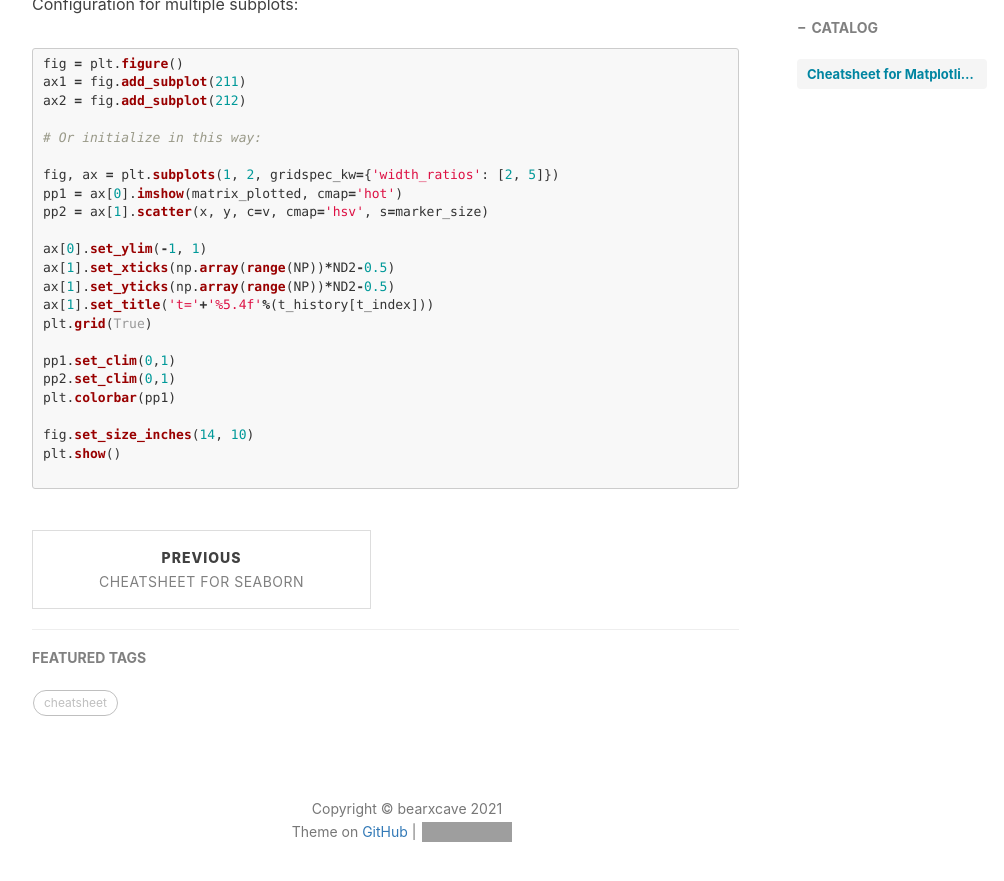
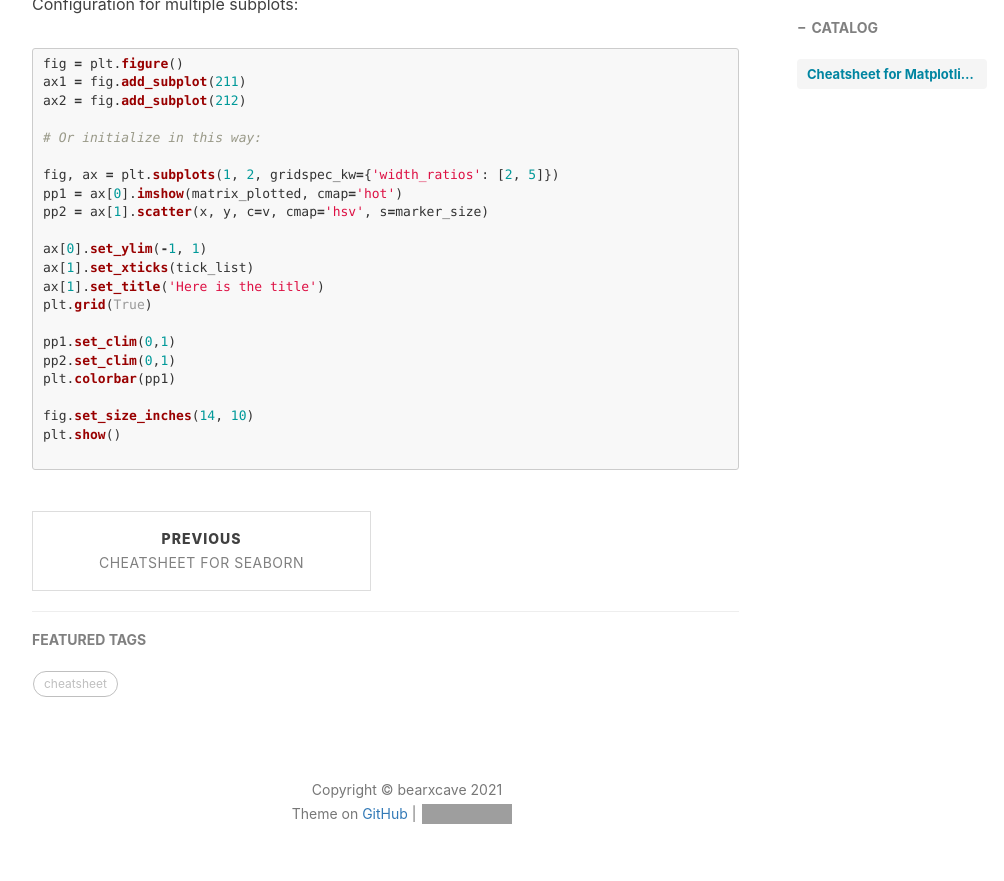
Before and after one commit to Bearxcave/Bearxcave.github.io, a Jekyll site: the page built from _posts/2021-03-01-cheatsheet-matplotlib.md, in a window 1280 px wide and 900 px high, scrolled down 888 px. Shown: the top 881 px of the window, without its empty margins (233-1237 px from the left). Built offline with Jekyll 4.4.1, drawn with Linux system fonts in a browser that asks for light colours; nearby versions of some CDN libraries; comment, search, counter and statistics services are not loaded; grey boxes are pictures that could not be loaded.

Commit message:
Update 2021-03-01-cheatsheet-matplotlib.md

```diff
--- a/_posts/2021-03-01-cheatsheet-matplotlib.md
+++ b/_posts/2021-03-01-cheatsheet-matplotlib.md
@@ -38,9 +38,8 @@ pp1 = ax[0].imshow(matrix_plotted, cmap='hot')
 pp2 = ax[1].scatter(x, y, c=v, cmap='hsv', s=marker_size)
 
 ax[0].set_ylim(-1, 1)
-ax[1].set_xticks(np.array(range(NP))*ND2-0.5)
-ax[1].set_yticks(np.array(range(NP))*ND2-0.5)
-ax[1].set_title('t='+'%5.4f'%(t_history[t_index]))
+ax[1].set_xticks(tick_list)
+ax[1].set_title('Here is the title')
 plt.grid(True)
 
 pp1.set_clim(0,1)
```
